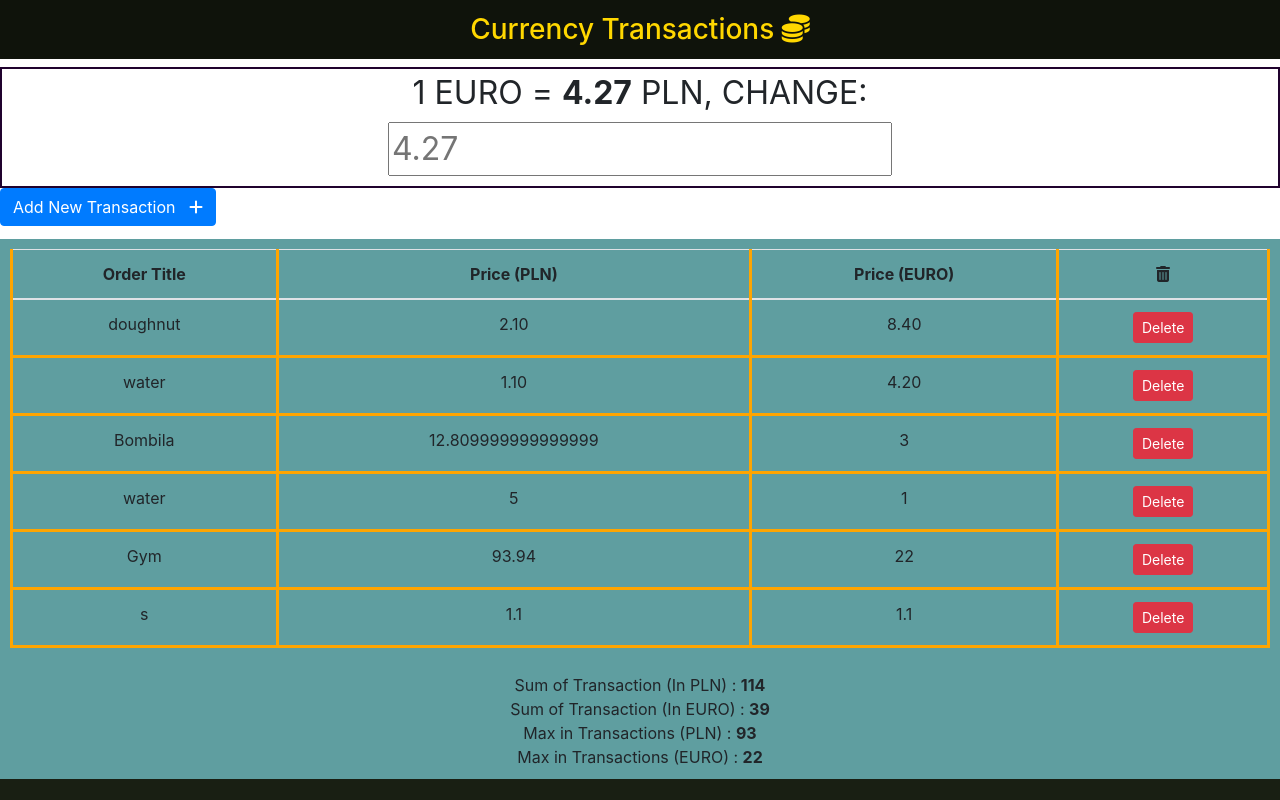
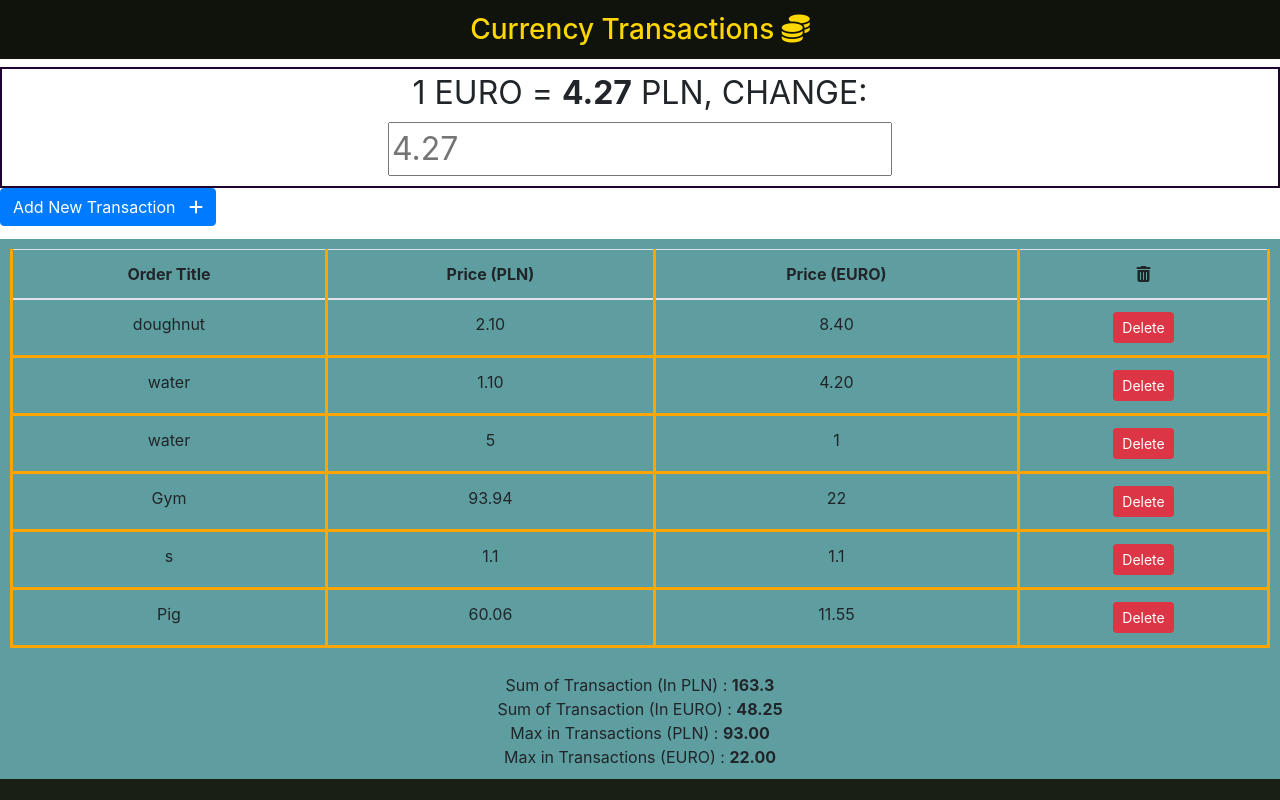
Before and after one commit to Vezil/CurrencyTransactions, a React (Create React App) app: page / in a window 1280 px wide. Built offline with nearby package versions, Linux system fonts and the light colour scheme; data requests are answered from the project's data file.

Commit message:
Set precision for numbers

```diff
--- a/db.json
+++ b/db.json
@@ -11,12 +11,6 @@
       "pricePLN": "1.10",
       "priceEURO": "4.20",
       "name": "water"
-    },
-    {
-      "name": "Bombila",
-      "pricePLN": 12.809999999999999,
-      "priceEURO": "3",
-      "id": "mA4eTrh"
     },
     {
       "name": "water",
@@ -35,6 +29,12 @@
       "pricePLN": 1.1,
       "priceEURO": "1.1",
       "id": "pcRQQh9"
+    },
+    {
+      "name": "Pig",
+      "pricePLN": 60.06,
+      "priceEURO": "11.55",
+      "id": "DEJTZfQ"
     }
   ]
 }
--- a/src/App.js
+++ b/src/App.js
@@ -124,27 +124,33 @@ render(){
   let maxInPLN = 0;
   let maxInEuro = 0;
 
+// SUM AND MAX{
   x.forEach((transaction) => {
-    sumInEuro += parseInt(transaction.priceEURO);
+    sumInEuro += parseFloat(transaction.priceEURO);
+    sumInEuro = Number(sumInEuro.toFixed(2));
   });
 
 
   x.forEach((transaction) => {
-    sumInPLN += parseInt(transaction.pricePLN);
+    sumInPLN += parseFloat(transaction.pricePLN);
+    sumInPLN = Number(sumInPLN.toFixed(2));
   });
 
   x.forEach((transaction) => {
-    if(maxInEuro <= parseInt(transaction.priceEURO)){
-      maxInEuro = parseInt(transaction.priceEURO)
+    if(maxInEuro <= parseFloat(transaction.priceEURO)){
+
+      maxInEuro = parseFloat(transaction.priceEURO);
+      maxInEuro = maxInEuro.toFixed(2);
     }
   });
 
   x.forEach((transaction) => {
     if(maxInPLN <= parseInt(transaction.pricePLN)){
-      maxInPLN = parseInt(transaction.pricePLN)
+      maxInPLN = parseInt(transaction.pricePLN);
+      maxInPLN = maxInPLN.toFixed(2);
     }
   });
-
+// }SUM AND MAX
 
   let transactionsData = this.state.transactionsData.map((transaction) => {
     return(
@@ -166,7 +172,13 @@ render(){
         <div className="definitionchoose">
                     1 EURO = <b>{ this.state.PLNdefinition }</b> PLN, CHANGE:
                     <div class="inputfield">
-                        <input type="number" placeholder="4.27" onChange={(e) => this.setState({PLNdefinition: e.target.value})}/>
+                        <input type="number" placeholder="4.27" onChange={(e) => {
+                          let precision = parseFloat(e.target.value);
+                          precision = precision.toFixed(2);
+                          this.setState({
+                          PLNdefinition: precision
+
+                          })}}/>
 
                     </div>
         </div>
```
